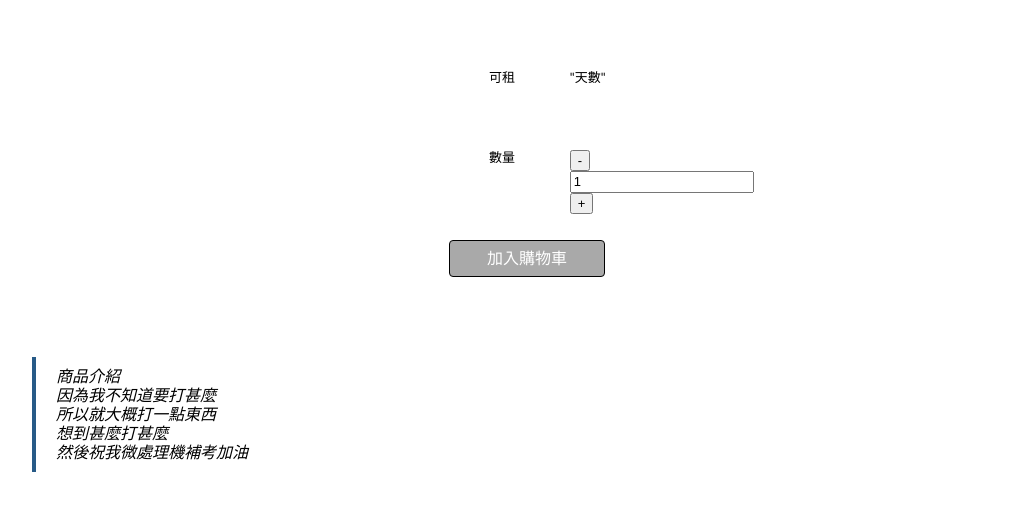
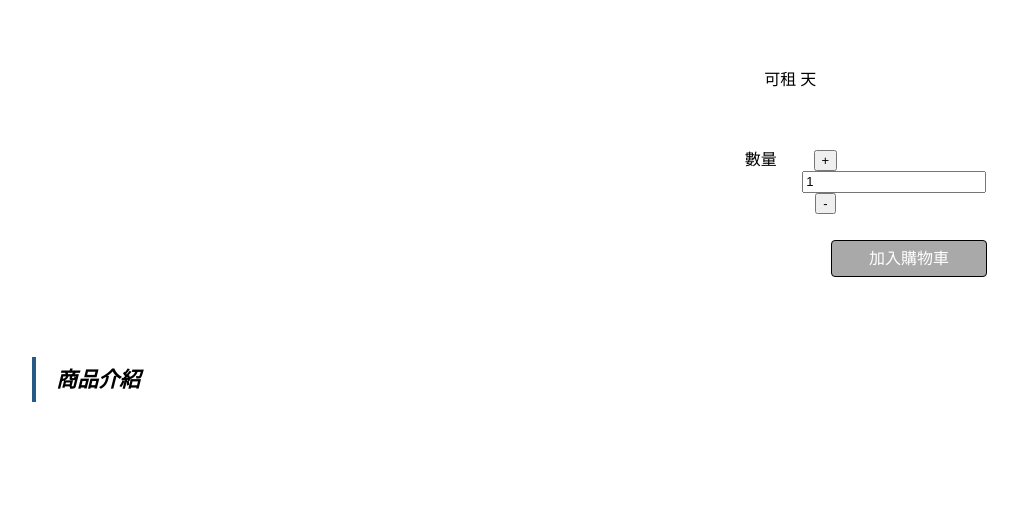
Before and after one commit to bobohuman/sowfare, a Spring Boot app: page /shop/index.html in a window 1280 px wide. Shown: the part 50-561 px from the top of the page, without its empty margins (111-1129 px from the left). Run offline with Spring Boot 4, Linux system fonts and the light colour scheme; some libraries are stand-ins or nearby versions.

Commit message:
22010702

```diff
--- a/src/main/resources/static/shop/index.css
+++ b/src/main/resources/static/shop/index.css
@@ -1649,6 +1649,7 @@
 }
 #wb_Text1
 {
+   float: left;
    margin: 0;
    padding: 0;
 }
@@ -1731,6 +1732,7 @@
 }
 #wb_LayoutGrid3
 {
+   align: center;
    margin-top: 0px;
    margin-bottom: 0px;
 }
--- a/src/main/resources/static/shop/index.html
+++ b/src/main/resources/static/shop/index.html
@@ -48,7 +48,7 @@
 <div id="wb_carouselGrid">
 <div id="carouselGrid">
 <div class="row">
-<div class="col-1" id="picture">
+<div class="col-12 col-lg-8" id="picture">
 <!--
 <div id="wb_Carousel1">
 <div id="Carousel1" class="carousel slide" data-ride="carousel">
@@ -82,43 +82,43 @@
 </div>
 -->
 </div>
-<div class="col-2">
+<div class="col-12 col-lg-4">
 <div id="wb_Text4">
 </div>
 <div id="wb_LayoutGrid2">
 <div id="LayoutGrid2">
 <div class="row">
-<div class="col-1">
+<div class="col-6 col-lg-4">
 <div id="wb_Text2">
-<span style="color:#000000;font-family:微軟正黑體;font-size:13px;">可租</span>
+    <span style="color:#000000;font-family:微軟正黑體;font-size:16px;">可租 </span>
+    <span id="day"></span>
+    <span style="color:#000000;font-family:微軟正黑體;font-size:16px;">天</span>
 </div>
 </div>
-<div class="col-2">
+
+
+    <!--
+    <div class="col-2">
 <div id="wb_Text3">
 <span style="color:#000000;font-family:Calibri;font-size:13px;">&quot;</span><span style="color:#000000;font-family:微軟正黑體;font-size:13px;">天數</span><span style="color:#000000;font-family:Calibri;font-size:13px;">&quot;</span>
 </div>
 </div>
-<div class="col-3">
-</div>
+    -->
 </div>
 </div>
 </div>
 <div id="wb_LayoutGrid3">
 <div id="LayoutGrid3">
 <div class="row">
-<div class="col-1">
+<div class="col-6 col-lg-2">
 <div id="wb_Text1">
-<span style="color:#000000;font-family:微軟正黑體;font-size:13px;">數量</span>
+<span style="color:#000000;font-family:微軟正黑體;font-size:16px;">數量</span>
 </div>
 </div>
-<div class="col-2">
-<div id="wb_Spinner1">
+<div id="wb_Spinner1" class="col-6 col-lg-4">
+    <input id="add" name="" type="button" value="+" >
+    <input id="num" name="num" type="text" value="1"  onchange="setTotal();" >
     <input id="min" name="" type="button" value="-" >
-    <input id="num" name="num" type="text" value="1"  onchange="setTotal();" >
-    <input id="add" name="" type="button" value="+" >
-</div>
-</div>
-<div class="col-3">
 </div>
 </div>
 </div>
@@ -134,7 +134,7 @@
 <div class="row">
 <div class="col-1">
 <div id="wb_Quote">
-<span style="color:#000000;font-family:微軟正黑體;font-size:16px;"><em>商品介紹</em></span><span style="color:#000000;font-family:¡PL?n??????;font-size:16px;"><em><br></em></span><span style="color:#000000;font-family:微軟正黑體;font-size:16px;"><em>因為我不知道要打甚麼</em></span><span style="color:#000000;font-family:·L³n¥¿¶ÂÅé;font-size:16px;"><em><br></em></span><span style="color:#000000;font-family:微軟正黑體;font-size:16px;"><em>所以就大概打一點東西</em></span><span style="color:#000000;font-family:·L³n¥¿¶ÂÅé;font-size:16px;"><em><br></em></span><span style="color:#000000;font-family:微軟正黑體;font-size:16px;"><em>想到甚麼打甚麼</em></span><span style="color:#000000;font-family:·L³n¥¿¶ÂÅé;font-size:16px;"><em> <br></em></span><span style="color:#000000;font-family:微軟正黑體;font-size:16px;"><em>然後祝我微處理機補考加油</em></span>
+    <h4>商品介紹</h4><br>
 </div>
 </div>
 </div>
@@ -150,22 +150,7 @@
 
 function setTotal(){
 		var t = $("#num");
-		var tmp = document.getElementById("totalPrice");//需要修改的總價位置1
-		var tmp1 = document.getElementById("totalPrice1");//需要修改的總價位置2
-		if(/\D/.test(t.val())){//檢查使用者輸入的值是否是數字
-		alert("請您輸入正確的數量！");
-		t.val(1);
-		tmp.innerHTML = "2488元";
-		tmp1.innerHTML = "2488元";
 		}
-		else{//如果輸入合法
-	           if(t.val() > 10){
-			     confirm("您真的準備一次購買這麼多？");
-			     tmp.innerHTML = t.val()*2488 +"元";
-			     tmp1.innerHTML = t.val()*2488 +"元";
-	            }
-		}
-}
 
 $(function(){ //這裡是加減按鈕都啟用的情況
 	var t = $("#num");
@@ -224,6 +209,11 @@
         $('#wb_Text4').append(html);
         html ='<img src="' + product.imageUrl + '" width="450" height="500" alt="' + product.name + '">';
         $('#picture').append(html);
+        html = '<span style="color:#000000;font-family:微軟正黑體;font-size:13px;">'+ product.time +' </span>'
+        $('#day').append(html);
+        html = '<span style="color:#000000; font-family:微軟正黑體; font-size:16px;">' + product.description + '</span>';
+        $('#wb_Quote').append(html);
+
         /*html += '<img src="' + product.imageUrl + '" class="card-img-top" alt="' + product.name + '">';
         html += '<div class="card-body">';
         html += '<h5 class="card-title">' + product.name + '</h5>';
```
